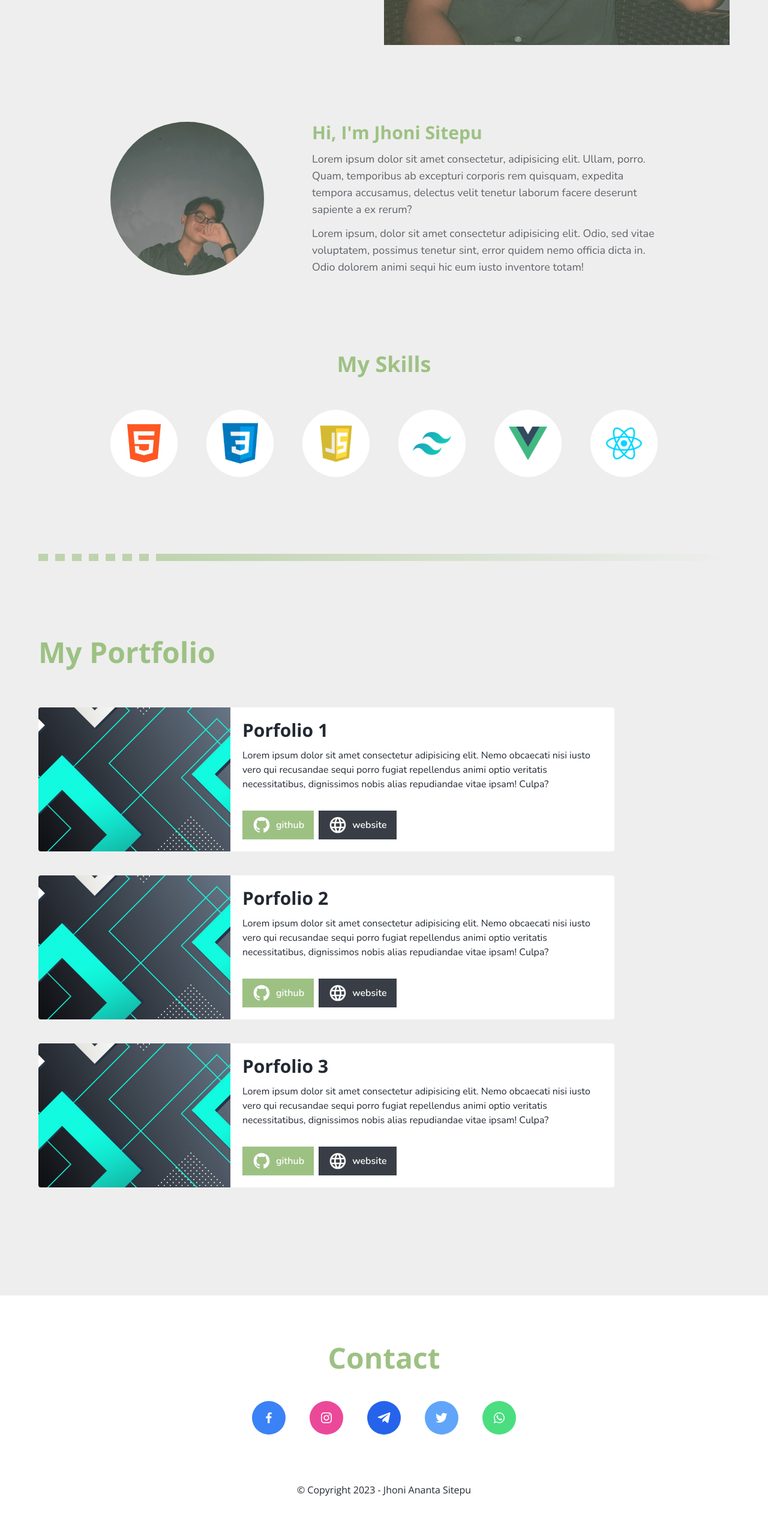
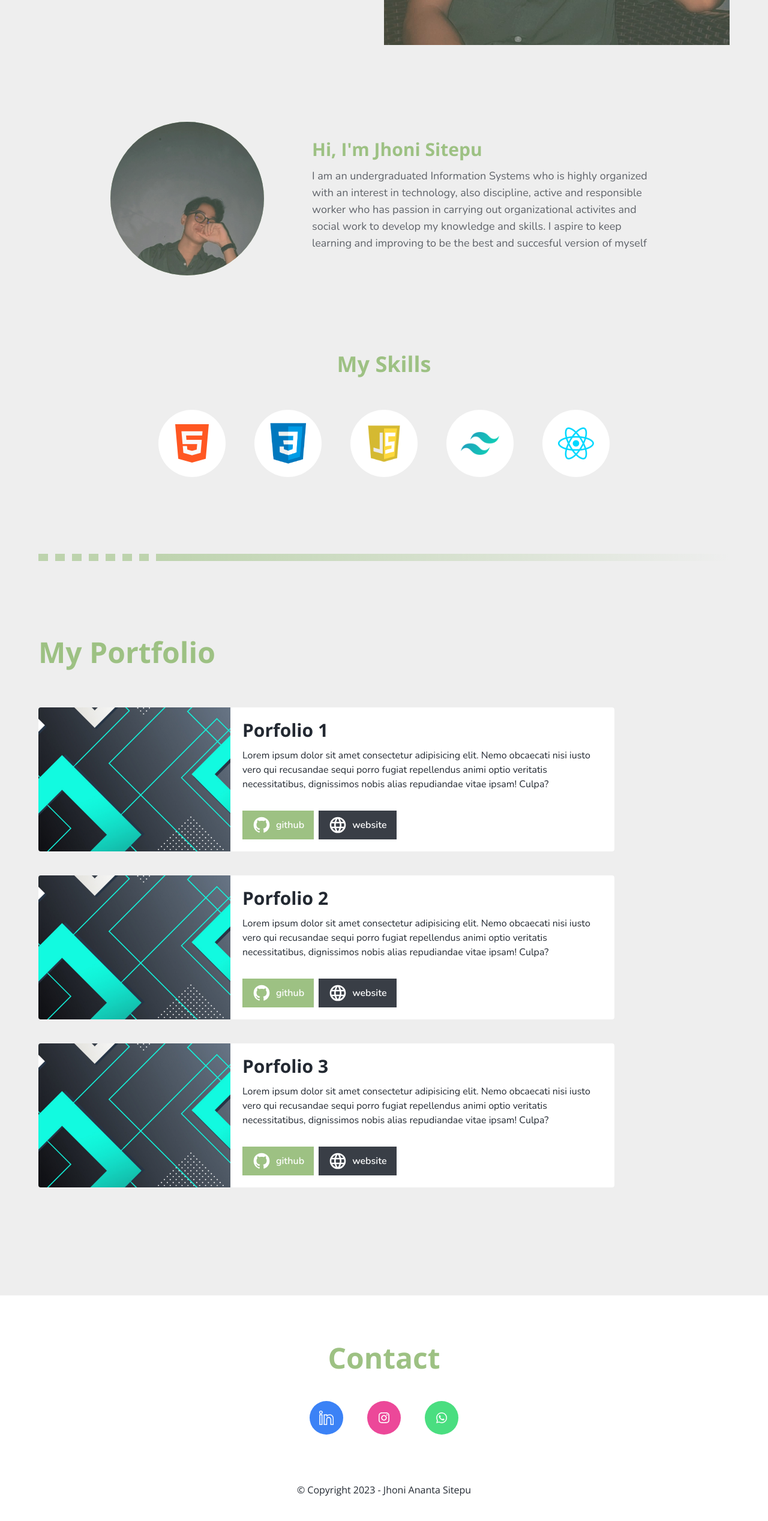
Before and after one commit to jhoniananta/portfolio-Jhoni, a website: page public/index.html in a window 1280 px wide. Shown: the part 725-3260 px from the top of the page at 60% size. Drawn offline with nearby package versions, Linux system fonts and the light colour scheme.

Commit message:
fix: fix some content

```diff
--- a/public/index.html
+++ b/public/index.html
@@ -86,10 +86,7 @@
                         Hi, I'm Jhoni Sitepu
                     </h2>
                     <p class="mb-3 opacity-70">
-                        Lorem ipsum dolor sit amet consectetur, adipisicing elit. Ullam, porro. Quam, temporibus ab excepturi corporis rem quisquam, expedita tempora accusamus, delectus velit tenetur laborum facere deserunt sapiente a ex rerum?
-                    </p>
-                    <p class="opacity-70">
-                        Lorem ipsum, dolor sit amet consectetur adipisicing elit. Odio, sed vitae voluptatem, possimus tenetur sint, error quidem nemo officia dicta in. Odio dolorem animi sequi hic eum iusto inventore totam!
+                        I am an undergraduated Information Systems who is highly organized with an interest in technology, also discipline, active and responsible worker who has passion in carrying out organizational activites and social work to develop my knowledge and skills. I aspire to keep learning and improving to be the best and succesful version  of myself
                     </p>
                 </div>
             </div>
@@ -118,19 +115,13 @@
                         alt="javascript"
                         >
                     </div>
-                    <div class="skill" data-text="Experience 1 years">
+                    <div class="skill" data-text="Experience 6 months">
                         <img class="w-16"
                         src="./img/skills/tailwindcss.png"
                         alt="tailwindcss"
                         >
                     </div>
-                    <div class="skill" data-text="Experience 1 years">
-                        <img class="w-16"
-                        src="./img/skills/vuejs.png"
-                        alt="vuejs"
-                        >
-                    </div>
-                    <div class="skill" data-text="Experience 1 years">
+                    <div class="skill" data-text="Experience 2 months">
                         <img class="w-16"
                         src="./img/skills/reactjs.png"
                         alt="reactjs"
@@ -254,19 +245,19 @@
                     Contact
                 </h2>
                 <div class="flex flex-wrap justify-center gap-5 md:gap-10">
-                    <a href="#" class="contact-link bg-blue-500">
-                        <img src="./img/icon/icon-facebook.svg" alt="facebook">
+                    <a href="https://www.linkedin.com/in/jhonisitepu/" class="contact-link bg-blue-500">
+                        <img src="./img/icon/icon-linkedin.svg" alt="linkedin">
                     </a>
-                    <a href="#" class="contact-link bg-pink-500">
+                    <a href="https://www.instagram.com/jhoni_sitepu/" class="contact-link bg-pink-500">
                         <img src="./img/icon/icon-instagram.svg" alt="instagram">
                     </a>
-                    <a href="#" class="contact-link bg-blue-600">
+                    <!-- <a href="#" class="contact-link bg-blue-600">
                         <img src="./img/icon/icon-telegram.svg" alt="telegram">
-                    </a>
-                    <a href="#" class="contact-link bg-blue-400">
+                    </a> -->
+                    <!-- <a href="#" class="contact-link bg-blue-400">
                         <img src="./img/icon/icon-twitter.svg" alt="twitter">
-                    </a>
-                    <a href="#" class="contact-link bg-green-400">
+                    </a> -->
+                    <a href="wa.me/6281226030023" class="contact-link bg-green-400">
                         <img src="./img/icon/icon-whatsapp.svg" alt="whatsapp">
                     </a>
                 </div>
```
Also changed, not shown: public/img/icon/icon-linkedin.svg (added).
